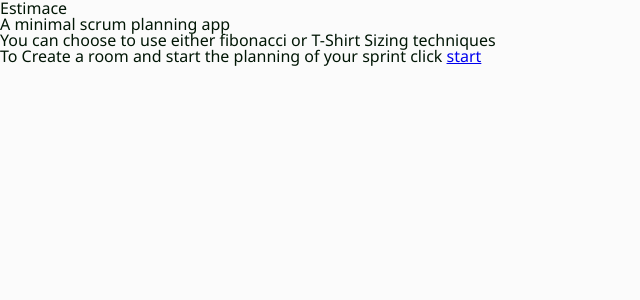
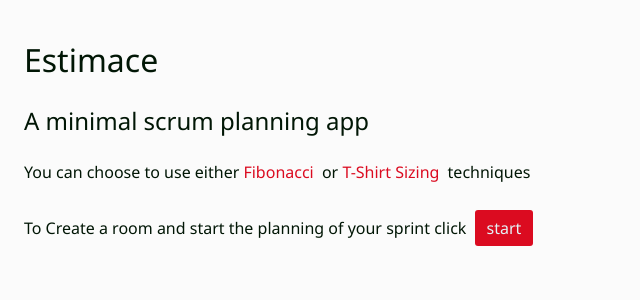
Before and after one commit to estimace/estimace-fe, a React (Vite) app: page / in a window 1280 px wide. Shown: the top 300 px of the page, without its empty margins (0-640 px from the left). Built offline with nearby package versions, Linux system fonts and the light colour scheme; a web font is replaced by a local one.

Commit message:
style: home page

```diff
--- /dev/null
+++ b/src/pages/Home/index.module.css
@@ -0,0 +1,37 @@
+.homePageWrapper {
+  line-height: var(--font-line-height-l);
+  display: flex;
+  flex-direction: column;
+  margin: var(--spacing-l) var(--spacing-l) 0 var(--spacing-m);
+}
+
+.homePageWrapper h1 {
+  font-size: var(--font-size-l);
+  margin-bottom: var(--spacing-s);
+}
+.homePageWrapper h2 {
+  font-size: var(--font-size-m);
+  margin-bottom: var(--spacing-xs);
+}
+.homePageWrapper p {
+  margin: var(--spacing-s) 0;
+}
+
+.homePageWrapper p i {
+  color: var(--color-primary);
+  padding-right: var(--spacing-xs);
+}
+
+.homePageWrapper a {
+  background-color: var(--color-primary);
+  color: var(--color-neutral);
+  display: inline-block;
+  margin-left: var(--spacing-xs);
+  padding: var(--spacing-xs) var(--spacing-s);
+  border-radius: var(--border-radius-s);
+  text-decoration: none;
+}
+
+.homePageWrapper a:hover {
+  transform: scaleX(105%) scaleY(105%);
+}
--- a/src/pages/Home/index.tsx
+++ b/src/pages/Home/index.tsx
@@ -1,12 +1,15 @@
 import { Link } from 'react-router-dom'
+import styles from './index.module.css'
 
 function HomePage() {
   return (
-    <div>
+    <div className={styles.homePageWrapper}>
       <h1>Estimace</h1>
       <h2>A minimal scrum planning app</h2>
       <p>
-        You can choose to use either <i>fibonacci</i> or <i>T-Shirt Sizing</i>{' '}
+        You can choose to use either{' '}
+        <i className={styles.fibonacciTechnique}>Fibonacci</i> or{' '}
+        <i className={styles.tshirtSizingTechnique}>T-Shirt Sizing</i>{' '}
         techniques
       </p>
       <p>
```
